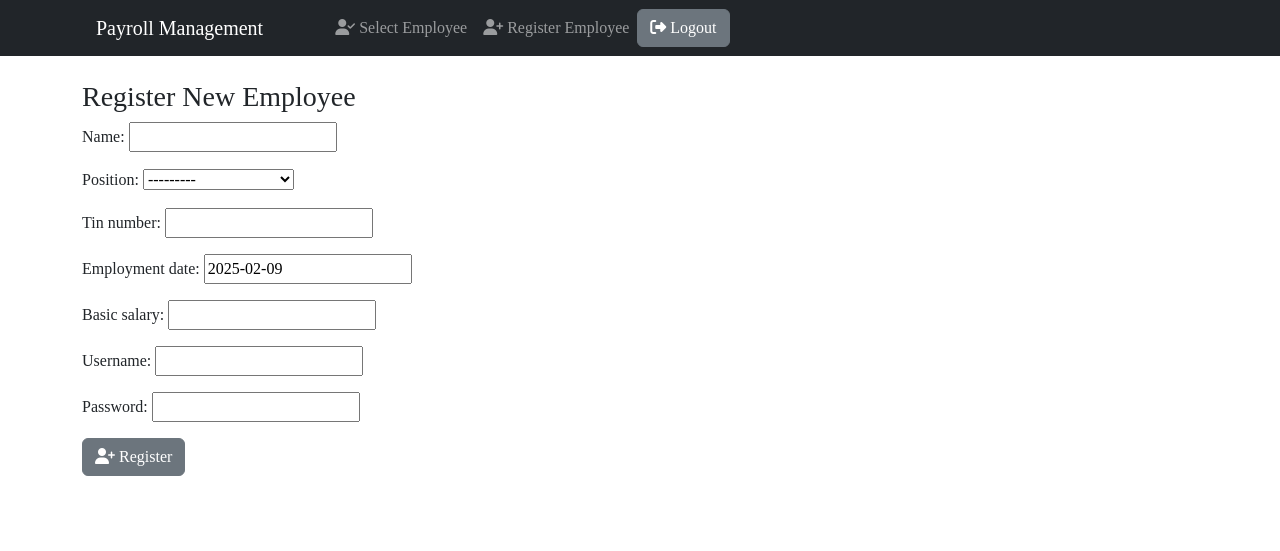
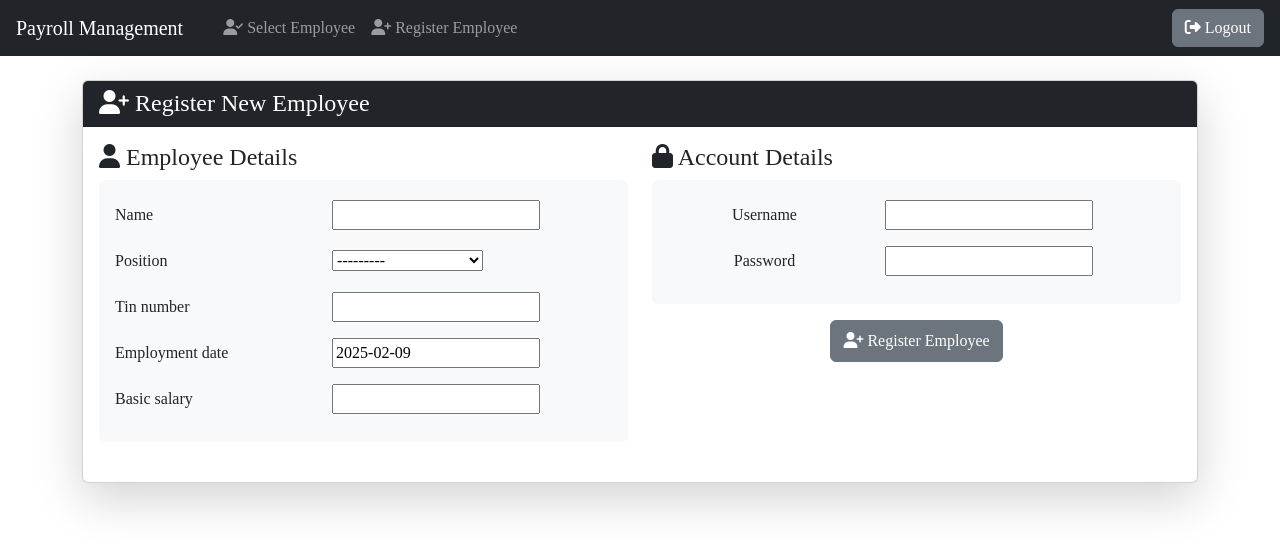
Before and after one commit to hannahabebe/Payroll-Management-System, a Django app: page /register_employee/ in a window 1280 px wide. Shown: the top 551 px of the page. Run offline with Django 5.2, Linux system fonts and the light colour scheme; a user stored in the database is signed in.

Commit message:
Updated Interface

```diff
--- a/payroll_system/payroll/templates/base.html
+++ b/payroll_system/payroll/templates/base.html
@@ -14,35 +14,38 @@
     </style>
 </head>
 <body>
-    <nav class="navbar navbar-expand-lg navbar-dark bg-dark px-5">
-        <a class="navbar-brand px-5" href="{% url 'dashboard' %}">Payroll Management</a>
+    <nav class="navbar navbar-expand-lg navbar-dark bg-dark">
+        <a class="navbar-brand px-3" href="{% url 'dashboard' %}">Payroll Management</a>
 
-        <button class="navbar-toggler" type="button" data-toggle="collapse" data-target="#navbarSupportedContent" aria-controls="navbarSupportedContent" aria-expanded="false" aria-label="Toggle navigation">
+        <button class="navbar-toggler" type="button" data-bs-toggle="collapse" data-bs-target="#navbarSupportedContent" aria-controls="navbarSupportedContent" aria-expanded="false" aria-label="Toggle navigation">
             <span class="navbar-toggler-icon"></span>
         </button>
 
-        <div class="navbar-collapse" id="navbarSupportedContent">
+        <div class="collapse navbar-collapse d-flex justify-content-between w-100" id="navbarSupportedContent">
             {% if user.is_authenticated %}
             <ul class="navbar-nav">
                 {% if user.is_staff %}
-                <li class="nav-item nav-item active">
+                <li class="nav-item">
                     <a href="{% url 'select_employee' %}" class="nav-link"><i class="fa fa-user-check"></i> Select Employee</a>
                 </li>
-                <li class="nav-item nav-item">
+                <li class="nav-item">
                     <a href="{% url 'register_employee' %}" class="nav-link"><i class="fa fa-user-plus"></i> Register Employee</a>
                 </li>
                 {% endif %}
             </ul>
+
             <!-- Move Logout button to the right -->
-            <div class="ml-auto">
+            <div class="ms-auto px-3">
                 <a href="{% url 'logout' %}" class="btn btn-secondary"><i class="fa fa-sign-out-alt"></i> Logout</a>
             </div>
             {% endif %}
         </div>
     </nav>
 
-    <div class="container mt-4">
+    <div class="container-fluid mt-4">
         {% block content %}{% endblock %}
     </div>
+
+    <script src="https://cdn.jsdelivr.net/npm/bootstrap@5.3.0/dist/js/bootstrap.bundle.min.js"></script>
 </body>
 </html>
--- a/payroll_system/payroll/templates/payroll/register_employee.html
+++ b/payroll_system/payroll/templates/payroll/register_employee.html
@@ -1,9 +1,65 @@
 {% extends 'base.html' %}
+
 {% block content %}
-<h3>Register New Employee</h3>
-<form method="post">
-    {% csrf_token %}
-    {{ form.as_p }}
-    <button type="submit" class="btn btn-secondary"><i class="fa fa-user-plus"></i> Register</button>
-</form>
+<div class="container mt-4">
+    <div class="row justify-content-center">
+        <div class="col-md-12">
+            <div class="card shadow-lg">
+                <div class="card-header bg-dark text-white">
+                    <h4 class="mb-0">
+                        <i class="fas fa-user-plus"></i> Register New Employee
+                    </h4>
+                </div>
+                <div class="card-body">
+                    <form method="POST" class="needs-validation" novalidate>
+                        {% csrf_token %}
+                        <div class="row">
+                            <div class="mb-4 col-md-6 col-12">
+                                <h4>
+                                    <i class="fas fa-user"></i> Employee Details
+                                </h4>
+                                <div class="p-3 bg-light rounded">
+                                    {% for field in form %}
+                                    {% if field.name != "username" and field.name != "password" %}
+                                    <div class="row mb-2 align-items-center">
+                                        <label class="col-sm-5 col-form-label">{{ field.label }}</label>
+                                        <div class="col-sm-7">
+                                            {{ field }}
+                                        </div>
+                                    </div>
+                                    {% endif %}
+                                    {% endfor %}
+                                </div>
+                            </div>
+
+                            <div class="mb-4 col-md-6 col-12">
+                                <h4>
+                                    <i class="fas fa-lock"></i> Account Details
+                                </h4>
+                                <div class="p-3 bg-light rounded">
+                                    {% for field in form %}
+                                    {% if field.name == "username" or field.name == "password" %}
+                                    <div class="row mb-2 align-items-center">
+                                        <label class="col-sm-5 col-form-label text-center">{{ field.label }}</label>
+                                        <div class="col-sm-7">
+                                            {{ field }}
+                                        </div>
+                                    </div>
+                                    {% endif %}
+                                    {% endfor %}
+                                </div>
+
+                                <div class="d-flex justify-content-center">
+                                    <button type="submit" class="btn btn-secondary py-2 mt-3">
+                                        <i class="fas fa-user-plus"></i> Register Employee
+                                    </button>
+                                </div>
+                            </div>
+                        </div>
+                    </form>
+                </div>
+            </div>
+        </div>
+    </div>
+</div>
 {% endblock %}
```
Also changed, not shown: payroll_system/payroll/templates/payroll/login.html (+35 -6 lines).
